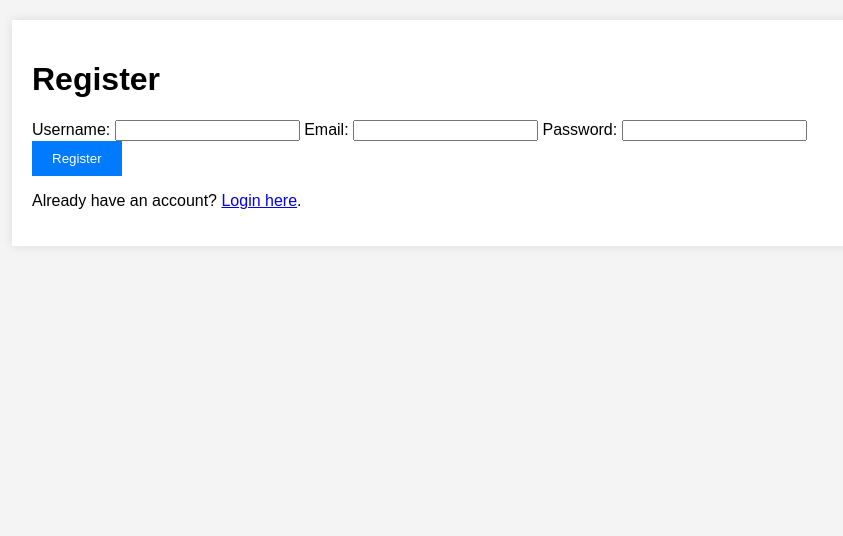
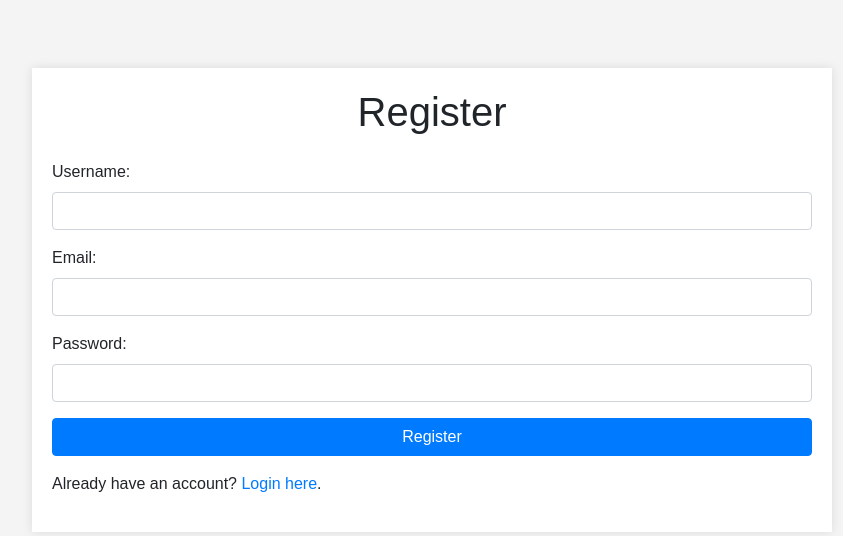
Before and after one commit to Symphatic/AIBDS, a Flask app: page /register in a window 1280 px wide. Shown: the top 536 px of the page, without its empty margins (208-1051 px from the left). Run offline with Flask 3, Linux system fonts and the light colour scheme; some libraries are stand-ins or nearby versions.

Commit message:
Update register.html

```diff
--- a/templates/register.html
+++ b/templates/register.html
@@ -4,21 +4,34 @@
     <meta charset="UTF-8">
     <meta name="viewport" content="width=device-width, initial-scale=1.0">
     <title>Register</title>
+    <!-- Bootstrap CSS -->
+    <link href="https://stackpath.bootstrapcdn.com/bootstrap/4.5.2/css/bootstrap.min.css" rel="stylesheet">
     <link rel="stylesheet" href="{{ url_for('static', filename='style.css') }}">
 </head>
 <body>
-    <div class="container">
-        <h1>Register</h1>
-        <form action="/register" method="POST">
-            <label for="username">Username:</label>
-            <input type="text" name="username" required>
-            <label for="email">Email:</label>
-            <input type="email" name="email" required>
-            <label for="password">Password:</label>
-            <input type="password" name="password" required>
-            <button type="submit">Register</button>
+    <div class="container mt-5">
+        <h1 class="text-center">Register</h1>
+        <form action="/register" method="POST" class="mt-4">
+            <div class="form-group">
+                <label for="username">Username:</label>
+                <input type="text" name="username" class="form-control" required>
+            </div>
+            <div class="form-group">
+                <label for="email">Email:</label>
+                <input type="email" name="email" class="form-control" required>
+            </div>
+            <div class="form-group">
+                <label for="password">Password:</label>
+                <input type="password" name="password" class="form-control" required>
+            </div>
+            <button type="submit" class="btn btn-primary btn-block">Register</button>
         </form>
-        <p>Already have an account? <a href="{{ url_for('login') }}">Login here</a>.</p>
+        <p class="mt-3">Already have an account? <a href="{{ url_for('login') }}">Login here</a>.</p>
     </div>
+
+    <!-- Bootstrap JS and dependencies (optional but recommended) -->
+    <script src="https://code.jquery.com/jquery-3.5.1.slim.min.js"></script>
+    <script src="https://cdn.jsdelivr.net/npm/@popperjs/core@2.9.2/dist/umd/popper.min.js"></script>
+    <script src="https://stackpath.bootstrapcdn.com/bootstrap/4.5.2/js/bootstrap.min.js"></script>
 </body>
 </html>
```
